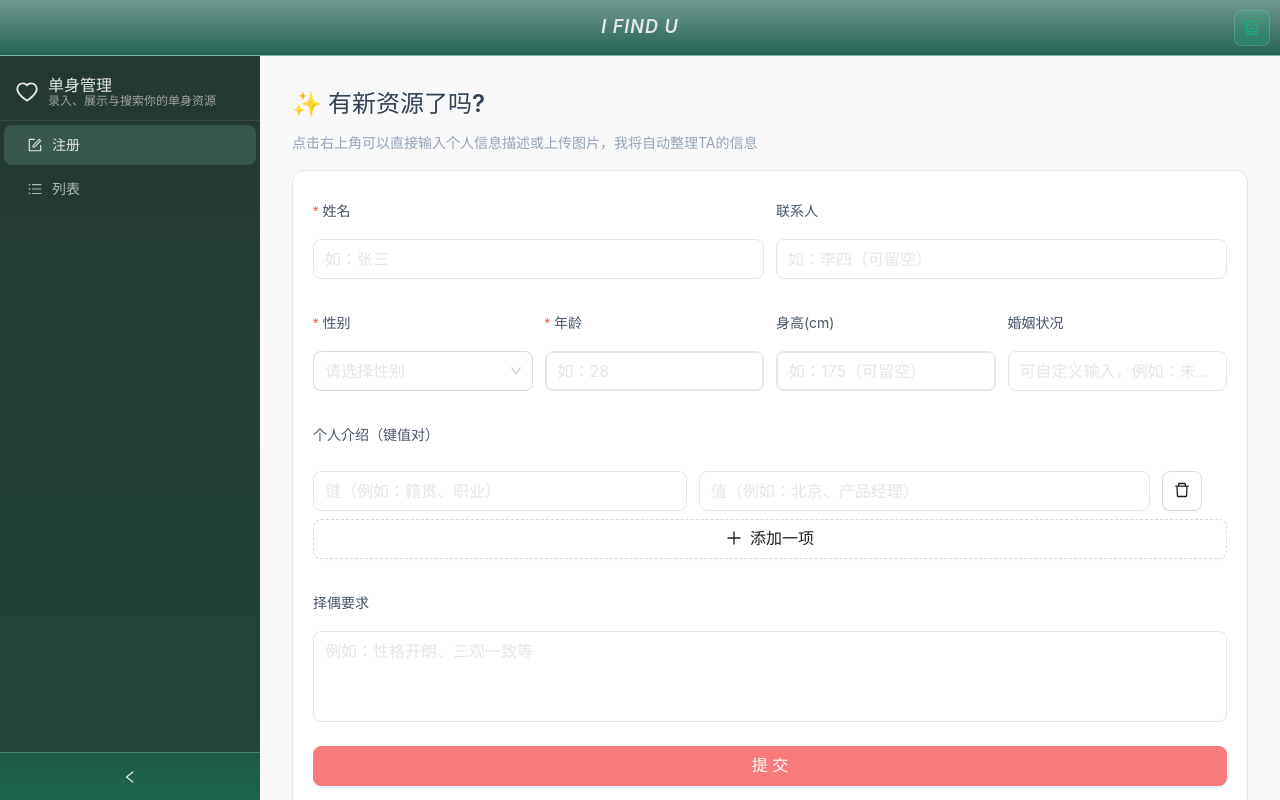
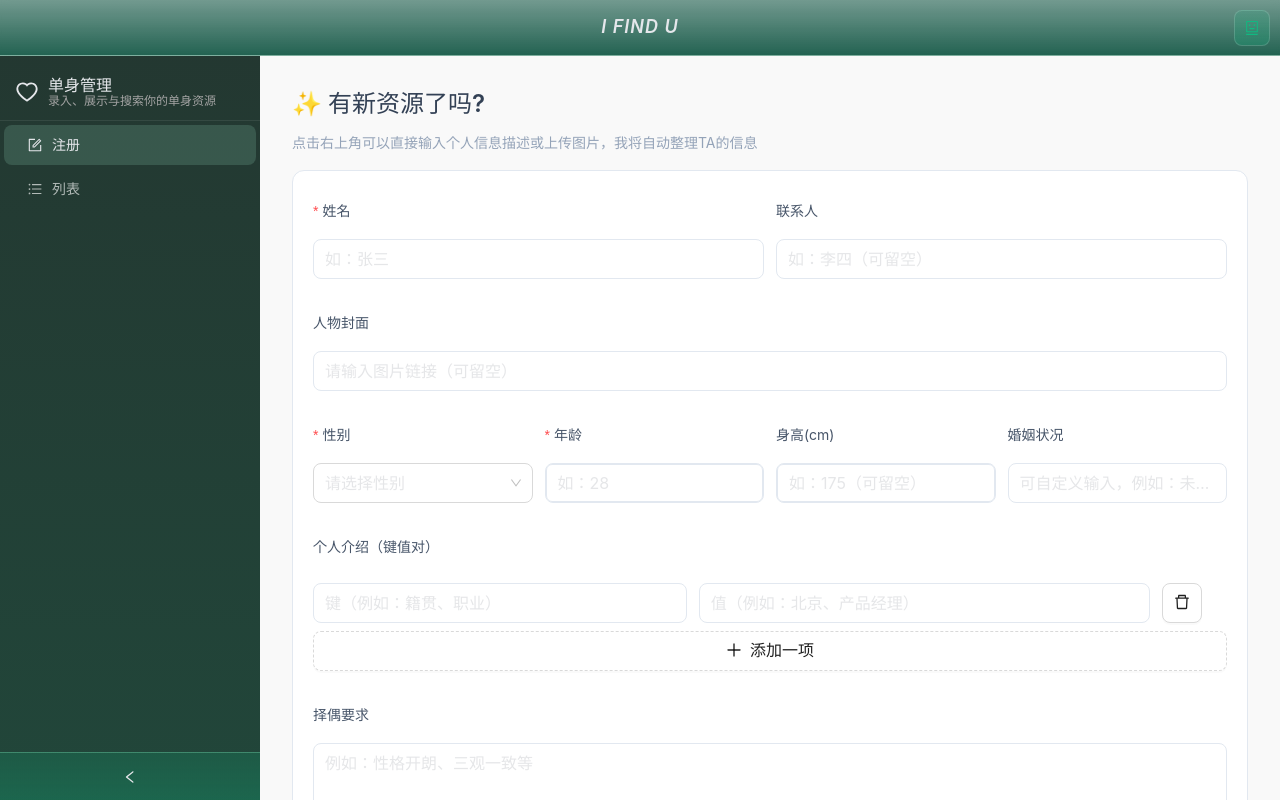
Before and after one commit to mamamiyear/if.u.clients.web, a React (Vite) app: page / in a window 1280 px wide. Built offline with nearby package versions, Linux system fonts and the light colour scheme.

Commit message:
feat: support provide people cover when register

```diff
--- a/src/apis/people.ts
+++ b/src/apis/people.ts
@@ -15,7 +15,7 @@ import type {
  * @param people 人员信息对象
  * @returns Promise<ApiResponse>
  */
-export async function createPeople(people: Record<string, any>): Promise<ApiResponse> {
+export async function createPeople(people: People): Promise<ApiResponse> {
   const requestData: PostPeopleRequest = { people };
   console.log('创建人员请求数据:', requestData);
   return post<ApiResponse>(API_ENDPOINTS.PEOPLES, requestData);
@@ -115,7 +115,7 @@ export async function deletePeople(peopleId: string): Promise<ApiResponse> {
  * @returns Promise<ApiResponse[]>
  */
 export async function createPeoplesBatch(
-  peopleList: Record<string, any>[]
+  peopleList: People[]
 ): Promise<ApiResponse[]> {
   const promises = peopleList.map(people => createPeople(people));
   return Promise.all(promises);
--- a/src/apis/types.ts
+++ b/src/apis/types.ts
@@ -45,12 +45,13 @@ export interface GetPeoplesParams {
 export interface People {
   id?: string;
   name?: string;
+  contact?: string;
   gender?: string;
   age?: number;
   height?: number;
   marital_status?: string;
-  contact?: string;
   [key: string]: any;
+  cover?: string;
 }
 
 // 分页响应类型
--- a/src/components/PeopleForm.tsx
+++ b/src/components/PeopleForm.tsx
@@ -2,7 +2,7 @@ import React, { useState, useEffect } from 'react';
 import { Form, Input, Select, InputNumber, Button, message, Row, Col } from 'antd';
 import './PeopleForm.css';
 import KeyValueList from './KeyValueList.tsx'
-import { createPeople } from '../apis';
+import { createPeople, type People } from '../apis';
 
 const { TextArea } = Input;
 
@@ -24,6 +24,7 @@ const PeopleForm: React.FC<PeopleFormProps> = ({ initialData }) => {
 
       if (initialData.name) formData.name = initialData.name;
       if (initialData.contact) formData.contact = initialData.contact;
+      if (initialData.cover) formData.cover = initialData.cover;
       if (initialData.gender) formData.gender = initialData.gender;
       if (initialData.age) formData.age = initialData.age;
       if (initialData.height) formData.height = initialData.height;
@@ -43,15 +44,16 @@ const PeopleForm: React.FC<PeopleFormProps> = ({ initialData }) => {
     setLoading(true);
 
     try {
-      const peopleData = {
+      const peopleData: People = {
         name: values.name,
+        contact: values.contact || undefined,
         gender: values.gender,
         age: values.age,
         height: values.height || undefined,
         marital_status: values.marital_status || undefined,
         introduction: values.introduction || {},
         match_requirement: values.match_requirement || undefined,
-        contact: values.contact || undefined,
+        cover: values.cover || undefined,
       };
 
       console.log('提交人员数据:', peopleData);
@@ -101,6 +103,14 @@ const PeopleForm: React.FC<PeopleFormProps> = ({ initialData }) => {
           <Col xs={24} md={12}>
             <Form.Item name="contact" label="联系人">
               <Input placeholder="如：李四（可留空）" />
+            </Form.Item>
+          </Col>
+        </Row>
+
+        <Row gutter={[12, 12]}>
+          <Col xs={24}>
+            <Form.Item name="cover" label="人物封面">
+              <Input placeholder="请输入图片链接（可留空）" />
             </Form.Item>
           </Col>
         </Row>
```
